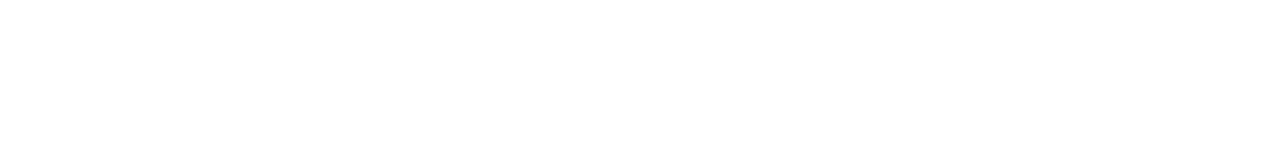
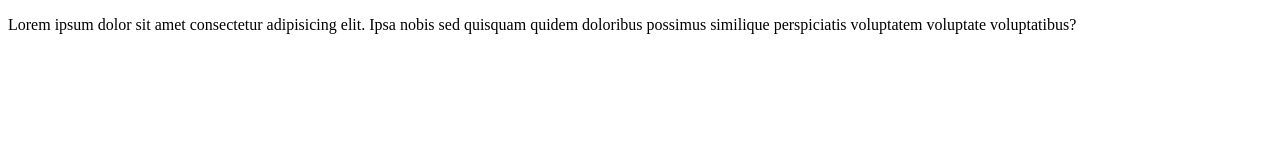
Before and after one commit to Dunoui/dunoui.github.io, a plain HTML site: page index.html in a window 1280 px wide. Drawn offline with Linux system fonts and the light colour scheme.

Commit message:
Update index.html

```diff
--- a/index.html
+++ b/index.html
@@ -8,5 +8,7 @@
 </head>
 <body>
 
+    <p>Lorem ipsum dolor sit amet consectetur adipisicing elit. Ipsa nobis sed quisquam quidem doloribus possimus similique perspiciatis voluptatem voluptate voluptatibus?</p>
+
 </body>
 </html>
```
